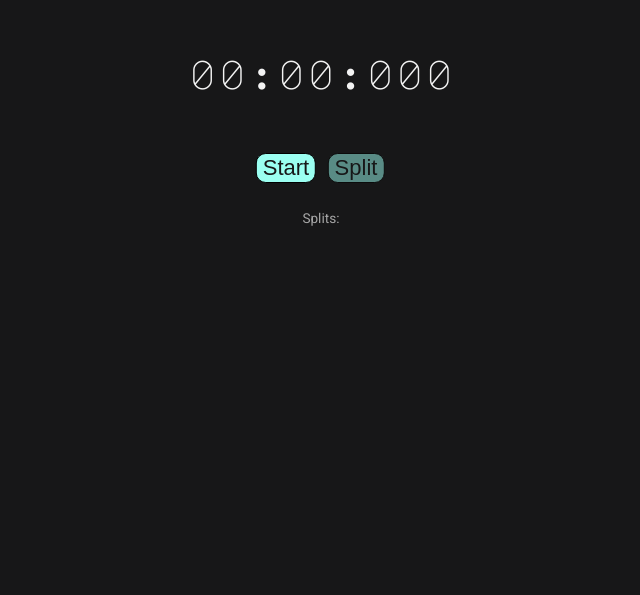
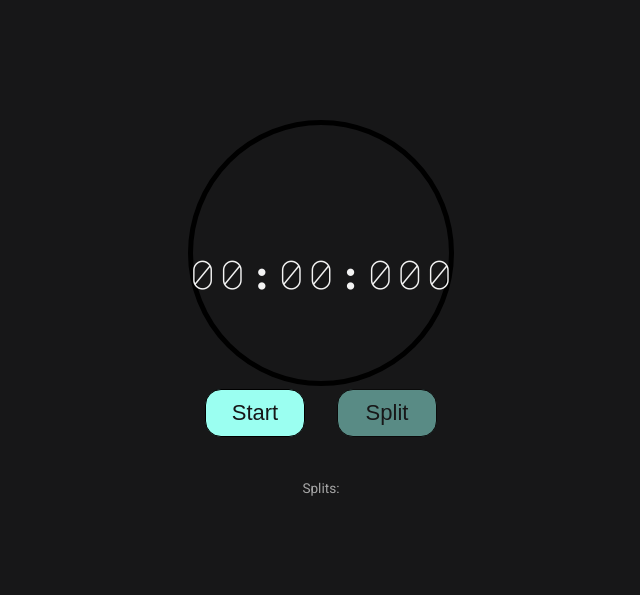
Before and after one commit to tohanian/simple-stopwatch, a website built with webpack: page dist/index.html in a window 1280 px wide. Shown: the part 147-742 px from the top of the page, without its empty margins (319-959 px from the left). Built offline with nearby package versions, Linux system fonts and the light colour scheme.

Commit message:
Add radial progress bars

```diff
--- a/src/index.js
+++ b/src/index.js
@@ -6,10 +6,20 @@
   let stopTime = 0;
   let interval;
   let splits = [];
+  let progress = 0;
+  let canvasContext = null;
+  let radius = 0;
 
+  initialCanvasRender();
   attachEventListeners();
 
+  function initialCanvasRender() {
+    setCanvasDimensions();
+    renderAllProgressBars();
+  }
+
   function attachEventListeners() {
+    window.addEventListener('resize', setCanvasDimensions);
     document
       .getElementById('start-stop-button')
       .addEventListener('click', handleStartStop);
@@ -49,7 +59,7 @@
   function handleSplit() {
     if (run) {
       splits.push(time);
-      if (splits.length > 15) {
+      if (splits.length >= 7) {
         splits.shift();
       }
       renderSplits();
@@ -59,10 +69,20 @@
     }
   }
 
+  function setCanvasDimensions() {
+    const canvas = document.getElementById('progress-bar-canvas');
+    const container = document.getElementById('app-child');
+    canvas.width = container.offsetWidth;
+    canvas.height = container.offsetHeight;
+    radius =
+      Math.floor(Math.max(container.offsetWidth, container.offsetHeight)) / 10;
+  }
+
   // Render Functions
   function renderAll() {
     renderTime();
     renderSplits();
+    renderAllProgressBars();
   }
 
   function renderTime() {
@@ -86,6 +106,64 @@
     });
   }
 
+  function renderAllProgressBars() {
+    const canvas = document.getElementById('progress-bar-canvas');
+    canvasContext = canvas.getContext('2d');
+    canvasContext.clearRect(0, 0, 400, 200);
+    canvasContext.beginPath();
+    canvasContext.lineWidth = 5;
+
+    const canvasParams = {
+      start: 4.72,
+      cw: canvasContext.canvas.width / 2,
+      ch: canvasContext.canvas.height / 2,
+      radius,
+    };
+
+    renderProgressBarFill(canvasParams);
+    renderSecondProgressBar(canvasParams);
+    renderMinuteProgressBar(canvasParams);
+  }
+
+  function renderProgressBarFill(canvasParams) {
+    canvasContext.arc(
+      canvasParams.cw,
+      canvasParams.ch,
+      canvasParams.radius + canvasContext.lineWidth / 2,
+      0,
+      2 * Math.PI,
+      false
+    );
+    canvasContext.fillStyle = '#171718';
+    canvasContext.fill();
+    canvasContext.strokeStyle = '#000';
+    canvasContext.stroke();
+    canvasContext.fillStyle = '#000';
+  }
+
+  function renderSecondProgressBar(canvasParams) {
+    renderProgressBar(canvasParams, 60, '#54f04f', canvasParams.radius);
+  }
+
+  function renderMinuteProgressBar(canvasParams) {
+    renderProgressBar(
+      canvasParams,
+      3600,
+      '#ff66d4',
+      canvasParams.radius + canvasContext.lineWidth
+    );
+  }
+
+  function renderProgressBar(canvasParams, interval, color, radius) {
+    const { start, cw, ch } = canvasParams;
+    const progress = getProgress(interval);
+    const diff = (progress / 100) * Math.PI * 2;
+    canvasContext.strokeStyle = color;
+    canvasContext.beginPath();
+    canvasContext.arc(cw, ch, radius, start, diff + start, false);
+    canvasContext.stroke();
+  }
+
   // Helper functions
   function startTimer() {
     document.getElementById('start-stop-button').innerHTML = 'Stop';
@@ -103,6 +181,7 @@
     if (!reset) {
       time = stopTime + Date.now() - startTime;
       renderTime();
+      renderAllProgressBars();
     } else {
       time = 0;
       stopTime = 0;
@@ -149,4 +228,8 @@
     while (s.length < size) s = '0' + s;
     return s;
   }
+
+  function getProgress(interval) {
+    return ((time / 1000 / interval) * 100) % 100;
+  }
 })();
--- a/styles/index.scss
+++ b/styles/index.scss
@@ -7,30 +7,38 @@ html {
 }
 
 .app {
-  min-height: 100vh;
-  position: relative;
+  width: 100vw;
+  height: 100vh;
+  overflow: hidden;
   .app-child {
-    position: absolute;
-    top: 50%;
-    left: 50%;
-    transform: translate(-50%, -50%);
-    height: 50vh;
-
+    min-height: 100vh;
+    width: 100vw;
+    position: relative;
     .timer-container {
+      position: absolute;
+      z-index: 1;
+      width: 100%;
+      top: 50%;
+      margin: 0 auto;
       .timer {
         font-family: 'Major Mono Display', monospace;
         font-size: 40px;
         color: #f3f3f3;
         font-weight: 400;
+        text-align: center;
       }
     }
 
+    .progress-bar-container {
+      position: absolute;
+    }
+
     .timer-buttons {
-      margin: 60px auto 30px auto;
+      margin: 80px auto 30px auto;
       display: flex;
       justify-content: center;
       .button-container {
-        width: 70px;
+        margin: 16px;
         button {
           background: #9bfff1;
           border: 1px solid black;
@@ -40,9 +48,14 @@ html {
           font-size: 22px;
           color: #171718;
           outline: none;
-          border-radius: 10px;
+          border-radius: 16px;
+          padding: 10px 16px;
+          min-width: 100px;
           &:disabled {
             opacity: 0.5;
+          }
+          &:hover {
+            background: lighten(#9bfff1, 10%);
           }
           &:active {
             background: lighten(#9bfff1, 5%);
@@ -59,11 +72,13 @@ html {
         margin-bottom: 15px;
       }
       ul {
-        height: 180px;
+        height: 80px;
         overflow-y: auto;
         display: flex;
         flex-direction: column;
         flex-wrap: wrap;
+        max-width: 600px;
+        margin: 0 auto;
         li {
           margin: 8px auto;
         }
```
Also changed, not shown: package.json (+4 -4 lines), dist/index.css, dist/index.html, 2 other files.
